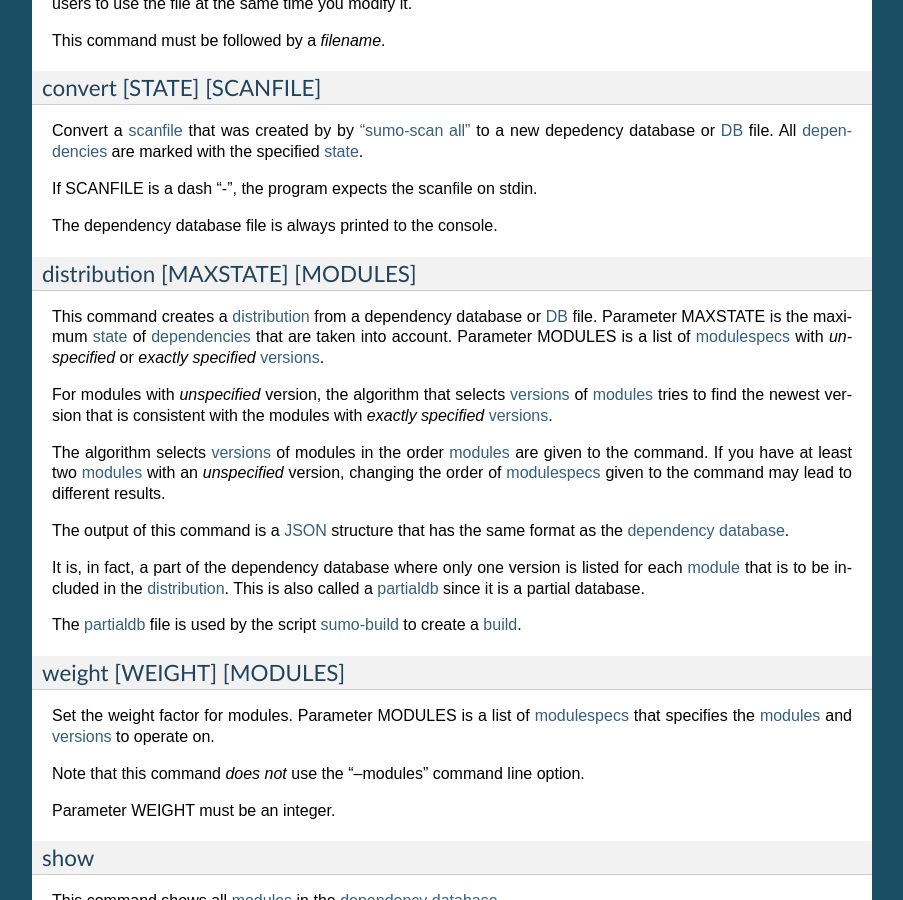
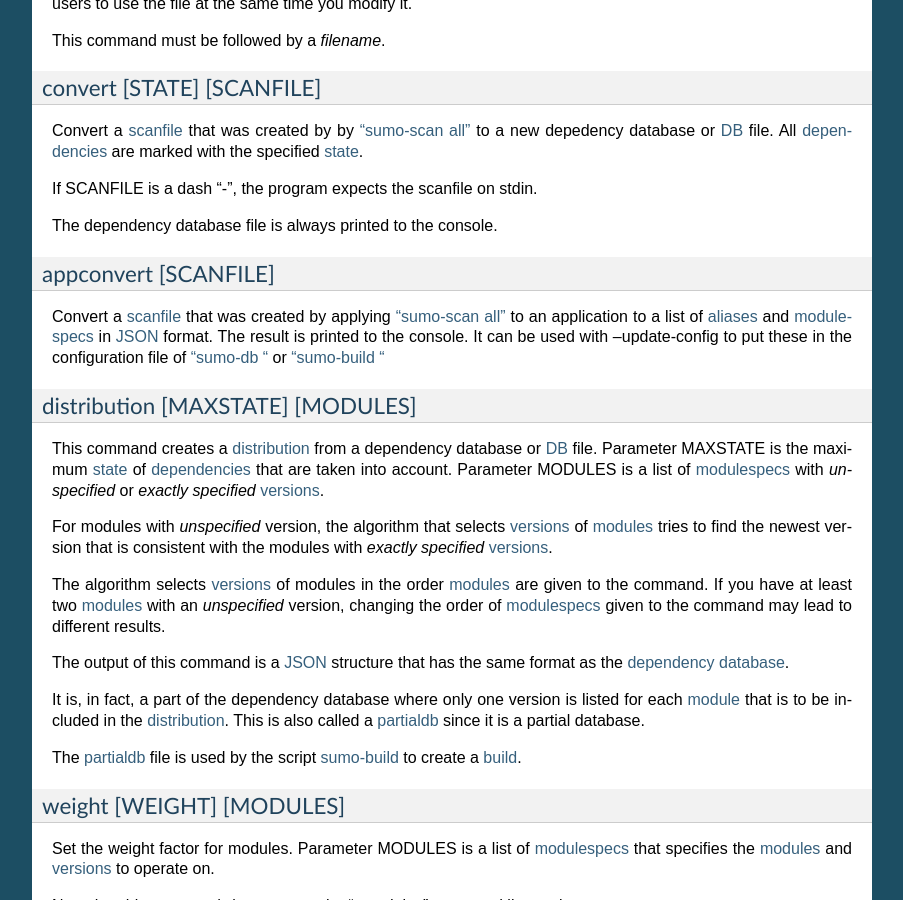
Before and after one commit to klauer/epics-sumo-mirror, a Sphinx documentation site: the page built from doc/reference-sumo-db.rst, in a window 1280 px wide and 900 px high, scrolled down 4310 px. Shown: the whole window, without its empty margins (198-1101 px from the left). Built offline with Sphinx 7.4.7, drawn with Linux system fonts in a browser that asks for light colours; some of the changed text lies outside the part shown.

Commit message:
In sumo-db command "appconvert" was added.
This command converts a scanfile that was created by applying sumo-scan to an
application to a JSON file that contains modulespecs and aliases for all
modules used by the application. With option "--update-config" this file can be
used to store these lists in configuration files of sumo-db and sumo-build.

```diff
--- a/doc/reference-sumo-db.rst
+++ b/doc/reference-sumo-db.rst
@@ -276,6 +276,17 @@ If SCANFILE is a dash "-", the program expects the scanfile on stdin.
 
 The dependency database file is always printed to the console.
 
+appconvert [SCANFILE]
++++++++++++++++++++++
+
+Convert a :term:`scanfile` that was created by applying
+:doc:`"sumo-scan all"<reference-sumo-scan>` to an application to a list of
+:term:`aliases` and :term:`modulespecs` in `JSON <http://www.json.org>`_
+format. The result is printed to the console. It can be used with
+--update-config to put these in the configuration file of
+:doc:`"sumo-db "<reference-sumo-db>` or
+:doc:`"sumo-build "<reference-sumo-build>`
+
 distribution [MAXSTATE] [MODULES]
 +++++++++++++++++++++++++++++++++
 
```
Also changed, not shown: 1 other file.
